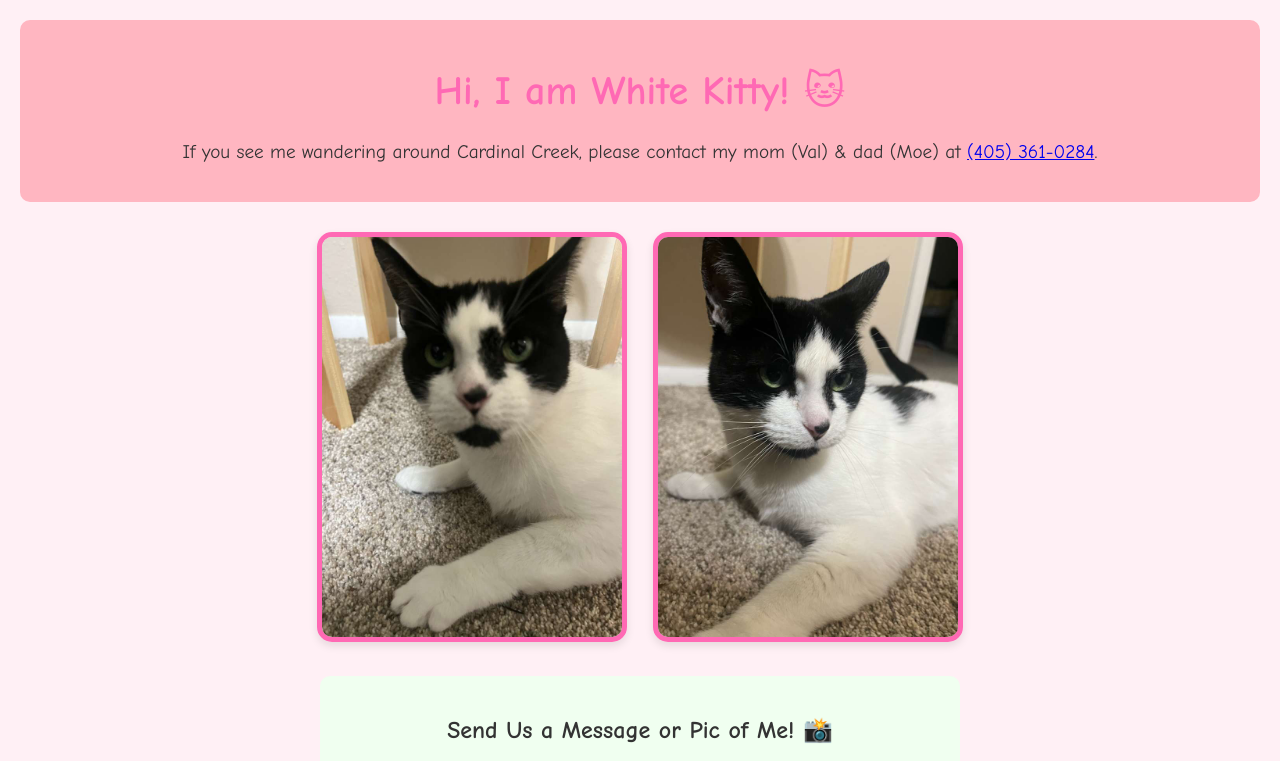
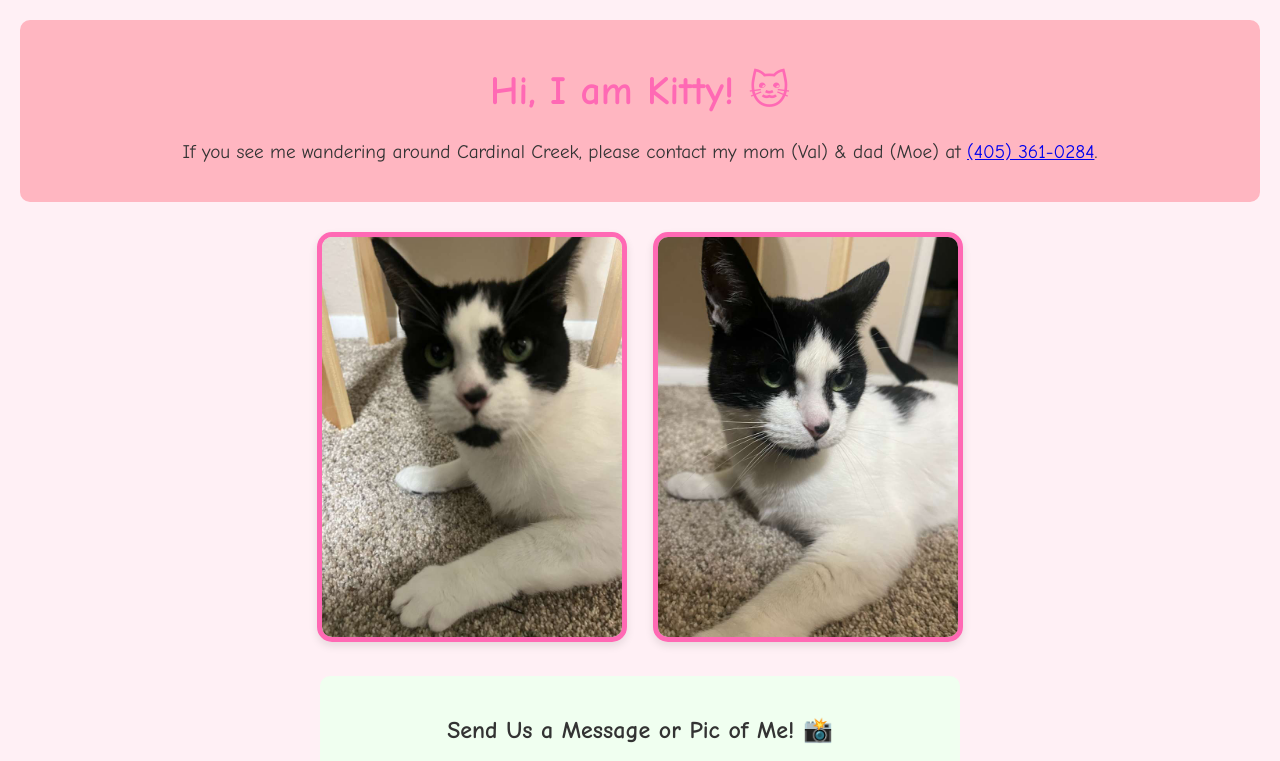
Before and after one commit to M0eiz/cardinal-creek-kitty, a plain HTML site: page index.html in a window 1280 px wide. Shown: the top 761 px of the page. Drawn offline with Linux system fonts and the light colour scheme.

Commit message:
Update index.html

```diff
--- a/index.html
+++ b/index.html
@@ -8,7 +8,7 @@
 </head>
 <body>
     <header>
-        <h1>Hi, I am White Kitty! 🐱</h1>
+        <h1>Hi, I am Kitty! 🐱</h1>
         <p>If you see me wandering around Cardinal Creek, please contact my mom (Val) & dad (Moe) at <a href="tel:+14053610284">(405) 361-0284</a>.</p>
     </header>
 
```
